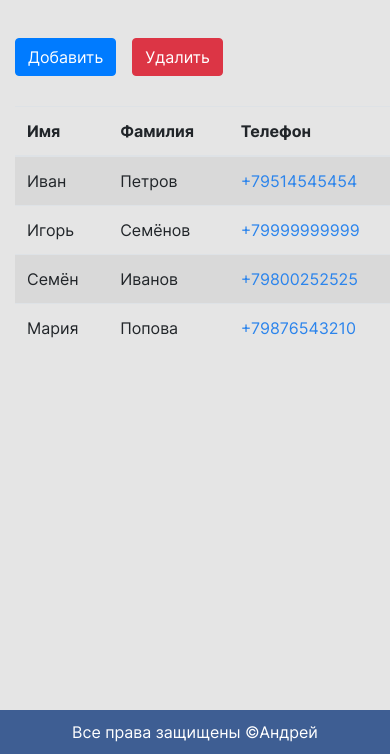
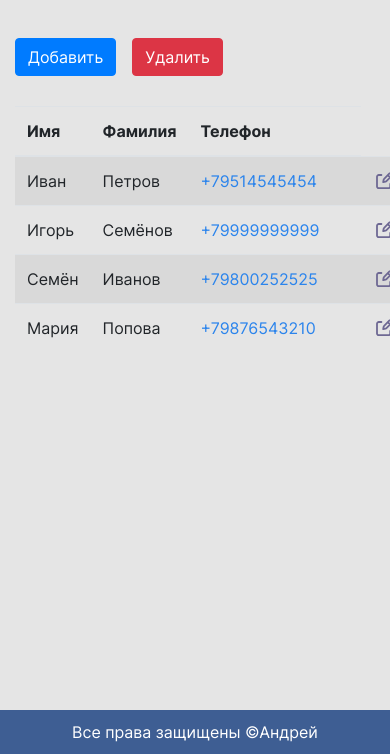
Before and after one commit to demorest49de/phonebook, a plain HTML site: page index.html in a window 390 px wide. Shown: the part 90-844 px from the top of the page. Drawn offline with nearby package versions, Linux system fonts and the light colour scheme.

Commit message:
edit.svg added; main.js changed; phonebook.css changed;

```diff
--- a/css/phonebook.css
+++ b/css/phonebook.css
@@ -36,20 +36,38 @@
     display: none;
 }
 
+tbody{
+    table-layout: fixed;
+}
+
 .phoneNumber{
     color: #2B84EC;
+    width: 180px;
+}
+
+td{
+
+}
+
+.icon{
+    display: block;
+    width: 20px;
+    height: 20px;
+    border: none;
+    outline: none;
+    background-color: transparent;
+    background-size: contain;
+    background-repeat: no-repeat;
+    background-position: center;
+    margin-top: 1px;
 }
 
 .del-icon {
-    display: block;
-    width: 10px;
-    height: 10px;
-    border: none;
-    background-color: transparent;
     background-image: url("../img/del.svg");
-    background-size: contain;
-    background-repeat: no-repeat;
-    background-position: center;
+}
+
+.edit-icon{
+    background-image: url("../img/edit.svg");
 }
 
 .delete.is-visible {
--- a/js/main.js
+++ b/js/main.js
@@ -43,7 +43,6 @@
       button.type = type;
       button.textContent = text;
 
-
       return button;
     });
 
@@ -53,6 +52,15 @@
       btnWrapper,
       btns,
     };
+  };
+
+  const createSingleButton = ({className, type, text}) => {
+    const button = document.createElement('button');
+    button.className = className;
+    button.type = type;
+    button.textContent = text;
+
+    return button;
   };
 
   const createTable = () => {
@@ -162,6 +170,7 @@
     main.mainContainer.append(buttonsGroup.btnWrapper, table, form.overlay);
     app.append(header, main, footer);
 
+
     return {
       list: table.tbody,
       logo,
@@ -177,6 +186,7 @@
     const tdDel = document.createElement('td');
     tdDel.classList.add('delete');
     const buttonDel = document.createElement('button');
+    buttonDel.classList.add('icon');
     buttonDel.classList.add('del-icon');
     tdDel.append(buttonDel);
 
@@ -195,7 +205,20 @@
 
     tdPhone.append(phoneLink);
 
-    tr.append(tdDel, tdName, tdSurname, tdPhone);
+    const editButtonProps =
+      {
+        className: 'icon edit-icon',
+        type: 'button',
+        text: '',
+      };
+
+    const tdEdit = document.createElement('td');
+    const buttonEdit = createSingleButton(editButtonProps);
+    buttonEdit.classList.add('icon');
+    buttonEdit.classList.add('edit-icon');
+    tdEdit.append(buttonEdit);
+
+    tr.append(tdDel, tdName, tdSurname, tdPhone, tdEdit);
 
     return tr;
   };
```
Also changed, not shown: img/edit.svg (added).
